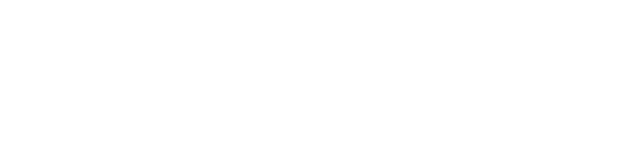
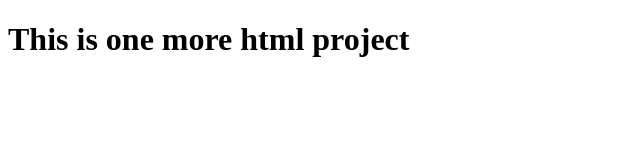
Before and after one commit to priyanshu0125/Another_one, a plain HTML site: page index.html in a window 1280 px wide. Shown: the whole page, without its empty margins (0-640 px from the left). Drawn offline with Linux system fonts and the light colour scheme.

Commit message:
Added a header

```diff
--- a/index.html
+++ b/index.html
@@ -6,6 +6,6 @@
     <title>Document</title>
 </head>
 <body>
-
+    <h1>This is one more html project</h1>
 </body>
 </html>
```
